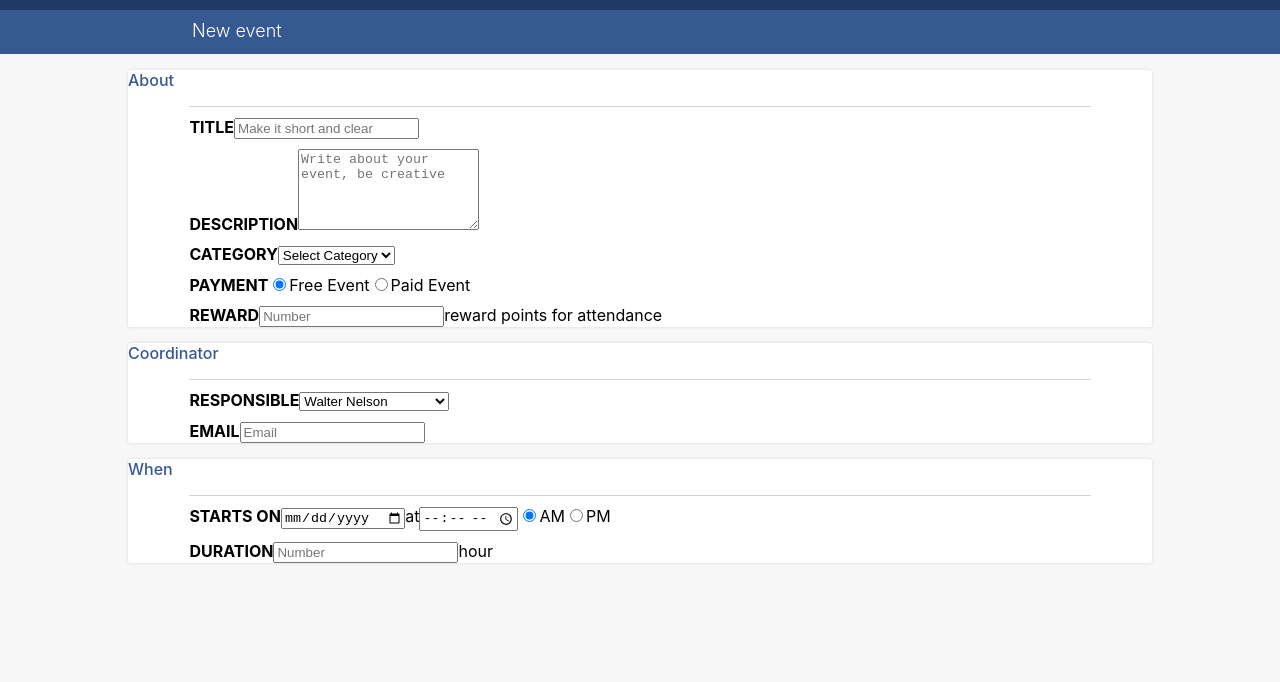
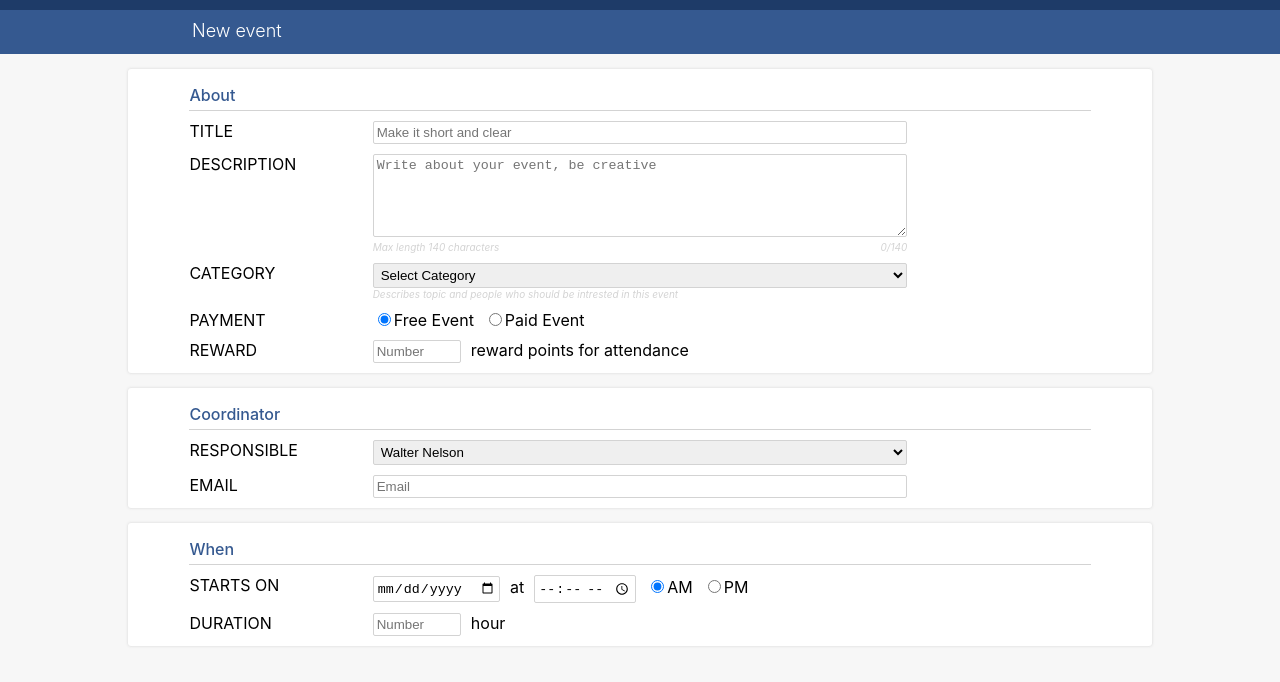
Before and after one commit to kplachecki/Form, a React (Create React App) app: page / in a window 1280 px wide. Shown: the top 682 px of the page. Built offline with nearby package versions, Linux system fonts and the light colour scheme.

Commit message:
general styling

```diff
--- a/src/components/UI/Input/Input.js
+++ b/src/components/UI/Input/Input.js
@@ -1,5 +1,5 @@
 import React from "react";
-import classes from "./../MixedInput/MixedInput.module.css";
+import classes from "./../../../containers/InputSwitcher/InputSwitcher.module.css";
 
 const input = props => {
   if (props.type === "radio") {
@@ -14,11 +14,7 @@ const input = props => {
       } else {
         if (props.payment.value === "Paid Event") {
           const feeClasses = [];
-          console.log(
-            !props.payment.feeValid,
-            props.payment.feeValidation.required,
-            props.payment.feeTouched
-          );
+          feeClasses.push(classes.NumberWidth);
           if (
             !props.payment.feeValid &&
             props.payment.feeValidation &&
@@ -40,7 +36,13 @@ const input = props => {
       }
     });
   } else {
-    return <input {...props} />;
+    let newClassname = props.className;
+    if (props.type !== "number") {
+      newClassname = props.className + " " + classes.FullWidth;
+    } else if (props.type === "number") {
+      newClassname = props.className + " " + classes.NumberWidth;
+    }
+    return <input {...props} className={newClassname} />;
   }
 };
 
--- a/src/components/UI/MixedInput/MixedInput.js
+++ b/src/components/UI/MixedInput/MixedInput.js
@@ -1,5 +1,5 @@
 import React from "react";
-import classes from "./MixedInput.module.css";
+import classes from "./../../../containers/InputSwitcher/InputSwitcher.module.css";
 
 const mixedInput = props => {
   const dateClasses = [];
--- a/src/components/UI/MixedInput/MixedInput.module.css
+++ /dev/null
@@ -1,3 +0,0 @@
-.Invalid {
-  border: 1px solid red;
-}
--- a/src/components/UI/Select/Select.js
+++ b/src/components/UI/Select/Select.js
@@ -1,6 +1,8 @@
 import React from "react";
+import classes from "./../../../containers/InputSwitcher/InputSwitcher.module.css";
 
 const select = props => {
+  let newClassname = props.className + " " + classes.FullWidth;
   if (props.groups) {
     props.options.map(option => {
       if (option.email === props.currentUser) {
@@ -9,7 +11,11 @@ const select = props => {
     });
 
     return (
-      <select value={props.value} onChange={props.changed}>
+      <select
+        value={props.value}
+        onChange={props.changed}
+        className={newClassname}
+      >
         {props.groups.map(group => {
           return (
             <optgroup label={group.label} key={group.label}>
@@ -29,7 +35,11 @@ const select = props => {
     );
   } else {
     return (
-      <select value={props.value} onChange={props.changed}>
+      <select
+        value={props.value}
+        onChange={props.changed}
+        className={newClassname}
+      >
         {props.options.map(option => {
           if (option.id === "default") {
             return (
--- a/src/containers/Forms/Form/Form.js
+++ b/src/containers/Forms/Form/Form.js
@@ -4,8 +4,10 @@ import classes from "./Form.module.css";
 const form = props => {
   return (
     <div className={classes.Body}>
-      <p className={classes.Text}>{props.title}</p>
-      <div className={classes.Form}>{props.children}</div>
+      <div className={classes.Container}>
+        <p className={classes.Text}>{props.title}</p>
+        <div className={classes.Form}>{props.children}</div>
+      </div>
     </div>
   );
 };
--- a/src/containers/Forms/Form/Form.module.css
+++ b/src/containers/Forms/Form/Form.module.css
@@ -5,12 +5,17 @@
   border-radius: 3px;
   box-shadow: 0px 0px 3px lightgray;
 }
+.Container {
+  width: 88%;
+  margin: 15px auto;
+  display: flex;
+  flex-direction: column;
+}
 .Form {
-  width: 88%;
   border-top: 1px solid lightgrey;
-  margin: 15px auto;
 }
 .Text {
   color: #355990;
   font-weight: 450;
+  margin-bottom: 5px;
 }
--- a/src/containers/InputSwitcher/InputSwitcher.js
+++ b/src/containers/InputSwitcher/InputSwitcher.js
@@ -6,13 +6,16 @@ import MixedInput from "../../components/UI/MixedInput/MixedInput";
 
 const inputSwitcher = props => {
   let inputElement = null;
+  let errorMessage = null;
   const inputClasses = [classes.InputElement];
 
   switch (props.elementType) {
     case "input":
       if (!props.valid && props.shouldValidate && props.touched) {
         inputClasses.push(classes.Invalid);
+        errorMessage = <span>ERROR</span>;
       }
+
       inputElement = (
         <Input
           className={inputClasses.join(" ")}
@@ -27,6 +30,7 @@ const inputSwitcher = props => {
       if (!props.valid && props.shouldValidate && props.touched) {
         inputClasses.push(classes.Invalid);
       }
+      inputClasses.push(classes.FullWidth);
       inputElement = (
         <textarea
           className={inputClasses.join(" ")}
@@ -72,21 +76,46 @@ const inputSwitcher = props => {
         />
       );
   }
-  let bigComment = null;
+  let comment = null;
 
   if (props.id === "reward") {
-    bigComment = <span>reward points for attendance</span>;
+    comment = <span>reward points for attendance</span>;
   }
 
   if (props.id === "duration") {
-    bigComment = <span>hour</span>;
+    comment = <span>hour</span>;
+  }
+
+  if (props.id === "description") {
+    comment = (
+      <div className={classes.Comment}>
+        <span>Max length {props.elementConfig.maxLength} characters</span>
+        <span>
+          {props.value.length}/{props.elementConfig.maxLength}
+        </span>
+      </div>
+    );
+  }
+  if (props.id === "category") {
+    comment = (
+      <div className={classes.Comment}>
+        <span>
+          Describes topic and people who should be intrested in this event
+        </span>
+      </div>
+    );
   }
 
   return (
     <div className={classes.Input}>
-      <label className={classes.Label}>{props.label}</label>
-      {inputElement}
-      {bigComment}
+      <div className={classes.Columns}>
+        <label className={classes.Label}>{props.label}</label>
+        <div className={classes.MainInputs}>
+          {inputElement}
+          {comment}
+        </div>
+        {errorMessage}
+      </div>
     </div>
   );
 };
--- a/src/containers/InputSwitcher/InputSwitcher.module.css
+++ b/src/containers/InputSwitcher/InputSwitcher.module.css
@@ -1,14 +1,30 @@
 .Input {
-  grid-template-columns: [label] 16% [input] auto [validation] 25%;
-  margin: 10px auto;
+  width: 100%;
+  box-sizing: border-box;
+  margin: 10px 0px 10px;
+}
+input,
+select,
+textarea {
+  padding: 3px;
+  border: 1px solid lightgray;
+  border-radius: 2px 2px 2px 2px;
+}
+
+input[type="number"]::-webkit-outer-spin-button,
+input[type="number"]::-webkit-inner-spin-button {
+  -webkit-appearance: none;
+  margin: 0;
 }
 
 .Label {
-  grid-column-start: [label];
-  grid-column-end: [label];
-  font-weight: bold;
-  margin-bottom: 8px;
   text-transform: uppercase;
+}
+
+.Columns {
+  display: grid;
+  grid-template-columns: minmax(0, 2fr) minmax(0, 6fr) minmax(0, 2fr);
+  grid-column-gap: 5px;
 }
 
 /* .InputElement {
@@ -30,3 +46,32 @@
 .Invalid {
   border: 1px solid red;
 }
+.Stretch {
+  width: 100%;
+}
+
+.FullWidth {
+  width: 100%;
+  box-sizing: border-box;
+}
+
+.NumberWidth {
+  width: 15%;
+}
+
+.Comment {
+  display: flex;
+  justify-content: space-between;
+}
+.Comment > span {
+  font-size: x-small;
+  font-style: italic;
+  color: lightgray;
+  margin: 0px;
+}
+.MainInputs > * {
+  margin-right: 10px;
+}
+.MainInputs > *:last-child {
+  margin-right: 0px;
+}
```
